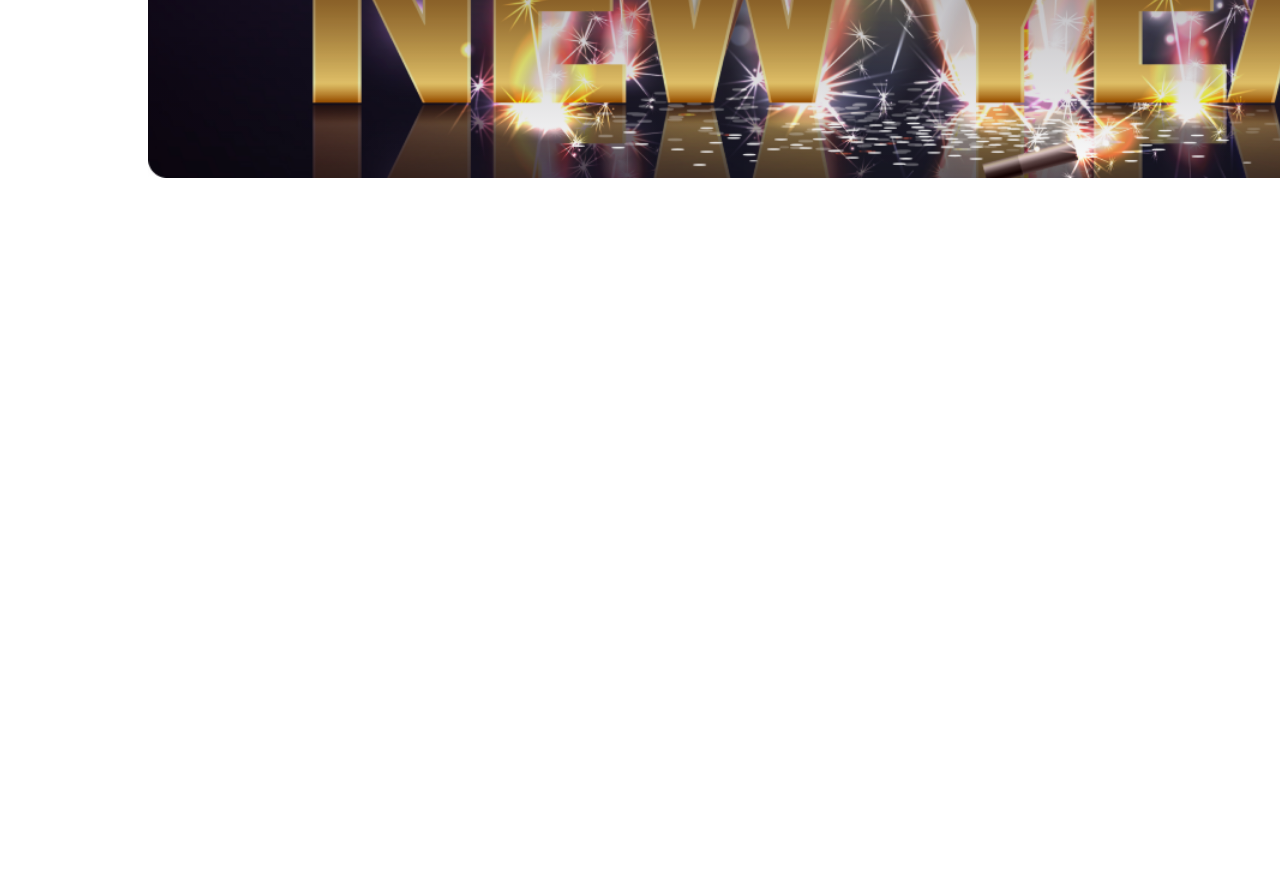
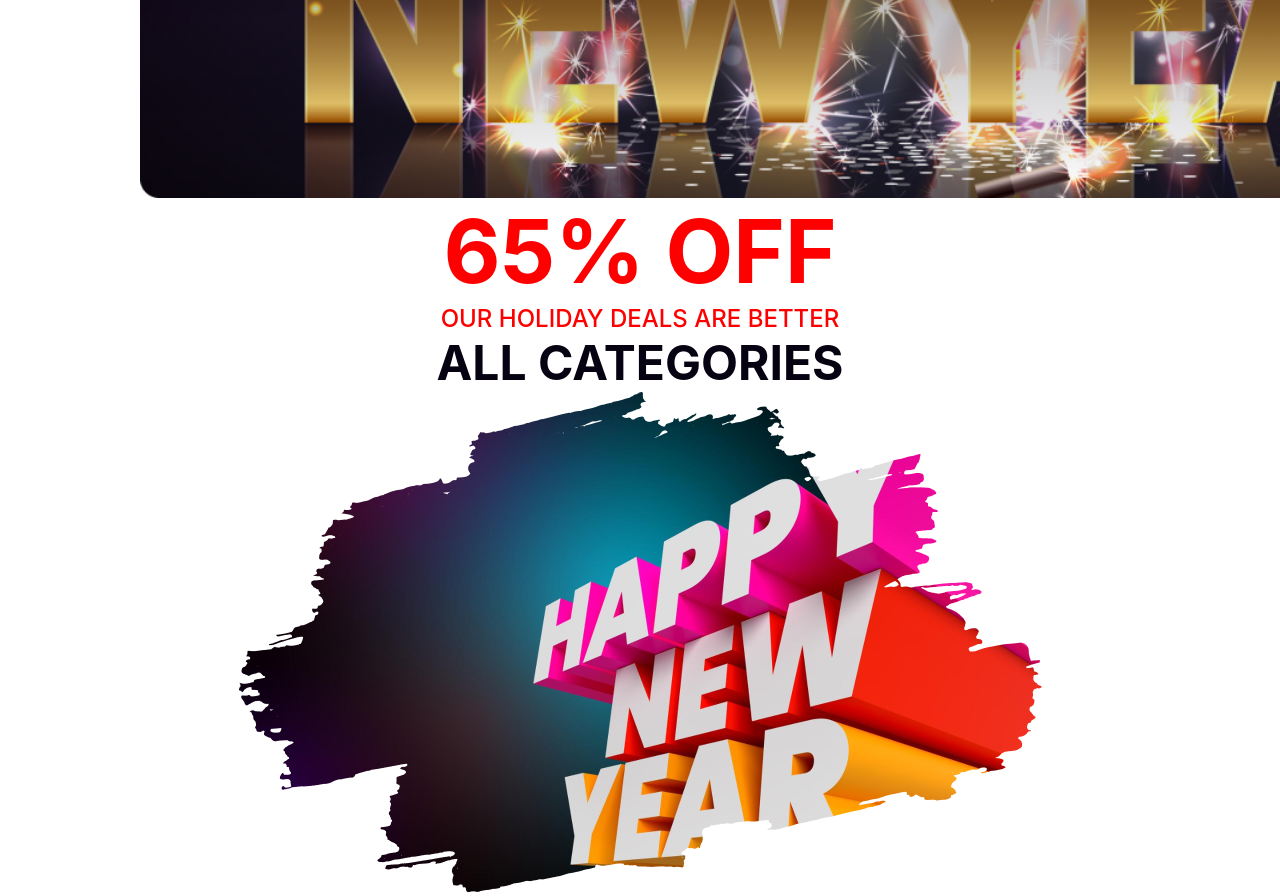
Before and after one commit to Bayzid004/My-First-Hero-Assignment, a plain HTML site: page index.html in a window 1280 px wide. Shown: the part 562-1458 px from the top of the page. Before the commit the page ends 800 px from the top, so only its background shows below. Drawn offline with Linux system fonts and the light colour scheme.

Commit message:
section and banner update added

```diff
--- a/Style/image.css
+++ b/Style/image.css
@@ -1,25 +1,30 @@
-body {
+*{
     font-family: 'Lato', sans-serif;
     font-family: 'Merriweather', serif;
+    margin: 0;
+    padding: 0;
 }
+
 /* banner  items */
 .banner-text {
     color: #FFF;
     text-align: center;
-    margin-top: 200px;
+    margin-top: 210px;
     margin-left: 500px;
     margin-right: 500px;
 }
+
 .banner-text p {
     text-align: center;
     font-size: 38px;
     font-weight: 400;
+    margin-bottom: 24px;
 }
+
 .banner-text h1 {
     text-align: center;
     font-size: 76px;
     font-weight: 900;
-    line-height: 95px;
 
 }
 
@@ -30,6 +35,42 @@ body {
     background-size: 1584px 720px;
     background-position: center;
     background-repeat: no-repeat;
-    margin: 20px 140px 0 140px;
+    margin: 40px 140px 0 140px;
     display: flex;
 }
+
+/* section-1 */
+.section-1 {
+    text-align: center;
+}
+.section-1 .section-1-text{
+
+}
+
+.section-1 .section-1-text h1 {
+    color: #F00;
+    text-align: center;
+    font-family: Inter;
+    font-size: 88px;
+    font-style: normal;
+    font-weight: 700;
+    line-height: normal;
+}
+
+.section-1 .section-1-text p {
+    color: #F00;
+    text-align: center;
+    font-family: Inter;
+    font-size: 24px;
+    font-weight: 500;
+}
+
+.section-1 .section-1-text h3 {
+    color: #070211;
+    text-align: center;
+    font-family: Inter;
+    font-size: 48px;
+    font-style: normal;
+    font-weight: 700;
+    line-height: normal;
+}
--- a/index.html
+++ b/index.html
@@ -26,7 +26,16 @@
         </div>
     </header>
     <main>
-
+        <section class="section-1">
+            <div class="section-1-text">
+                <h1>65% OFF</h1>
+                <p>OUR HOLIDAY DEALS ARE BETTER</p>
+                <h3>ALL CATEGORIES</h3>
+            </div>
+            <div class="section-1-image">
+                <img src="resources/New Year Photo.png" alt="">
+            </div>
+        </section>
     </main>
     <footer>
 
```
